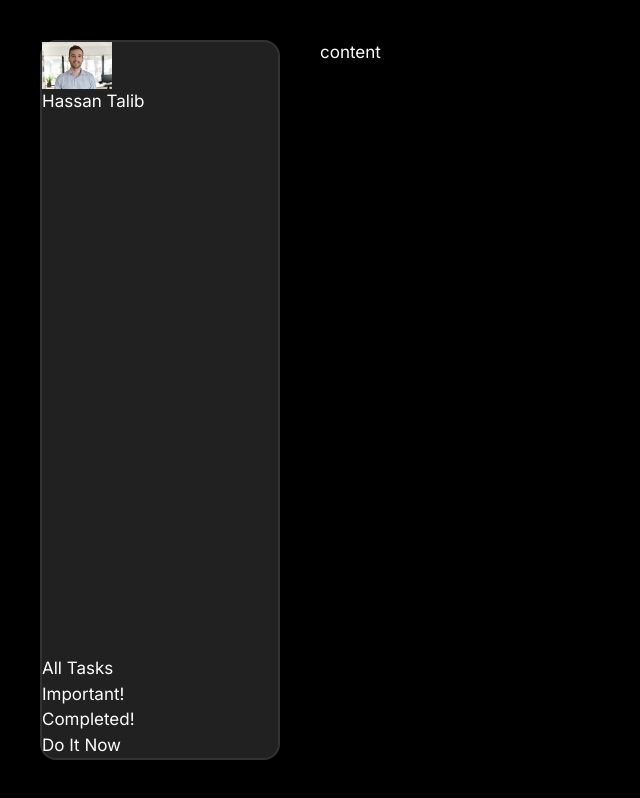
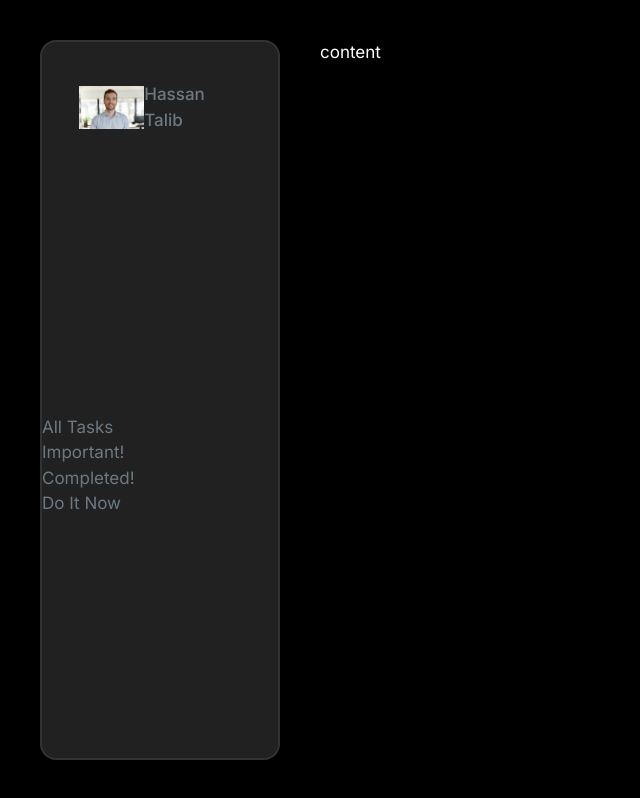
Before and after one commit to HassanMTS/ManagerTasks, a Next.js app: page / in a window 1280 px wide. Shown: the whole page, without its empty margins (0-640 px from the left). Built offline with nearby package versions, Linux system fonts and the light colour scheme.

Commit message:
Taskbar sort

```diff
--- a/app/Components/sidebar.tsx
+++ b/app/Components/sidebar.tsx
@@ -29,7 +29,7 @@ return (
     </div>
     <h1>
         <span>Hassan</span>
-        <span> Talib</span>
+        <span>  Talib</span>
     </h1>
     </div>
     <ul className="nav-items">
@@ -48,6 +48,7 @@ return (
         );
         })}
     </ul>
+    <button></button>
 </SidebarStyled>
 );
 }
@@ -63,5 +64,22 @@ const SidebarStyled = styled.nav`
     display: flex;
     flex-direction: column;
     justify-content: space-between;
+
+    color: ${(props) => props.theme.colorGrey3};
+
+    .profile {
+        margin: 1.5rem;
+        padding: 1rem 0.8rem;
+        position: relative;
+
+        border-radius: 1rem;
+        cursor: pointer;
+
+        font-weight: 500;
+        color: ${(props) => props.theme.colorGrey3};
+
+        display: flex;
+        align-items: center;
+    }
 `;
 export default Sidebar;
```
